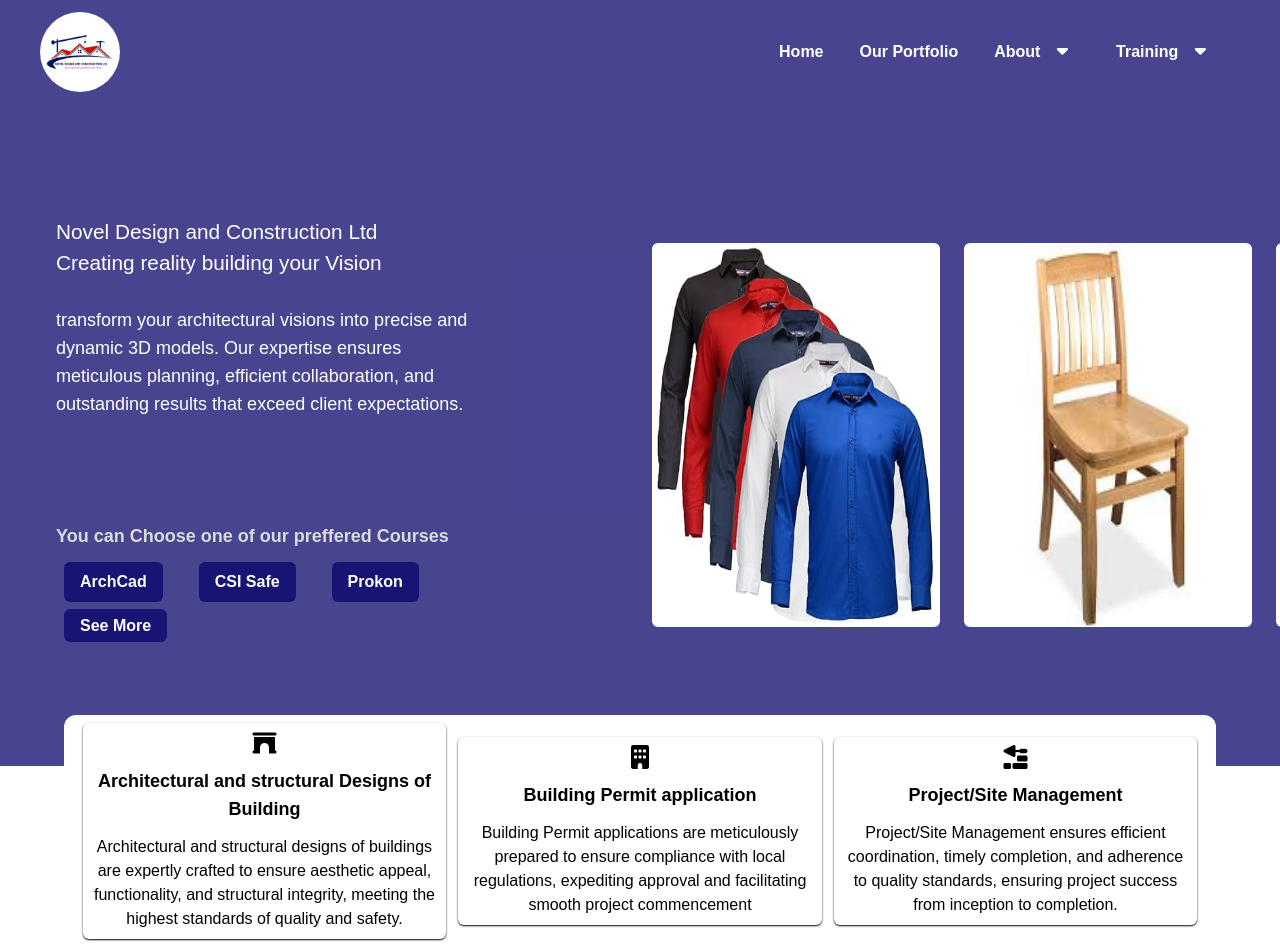
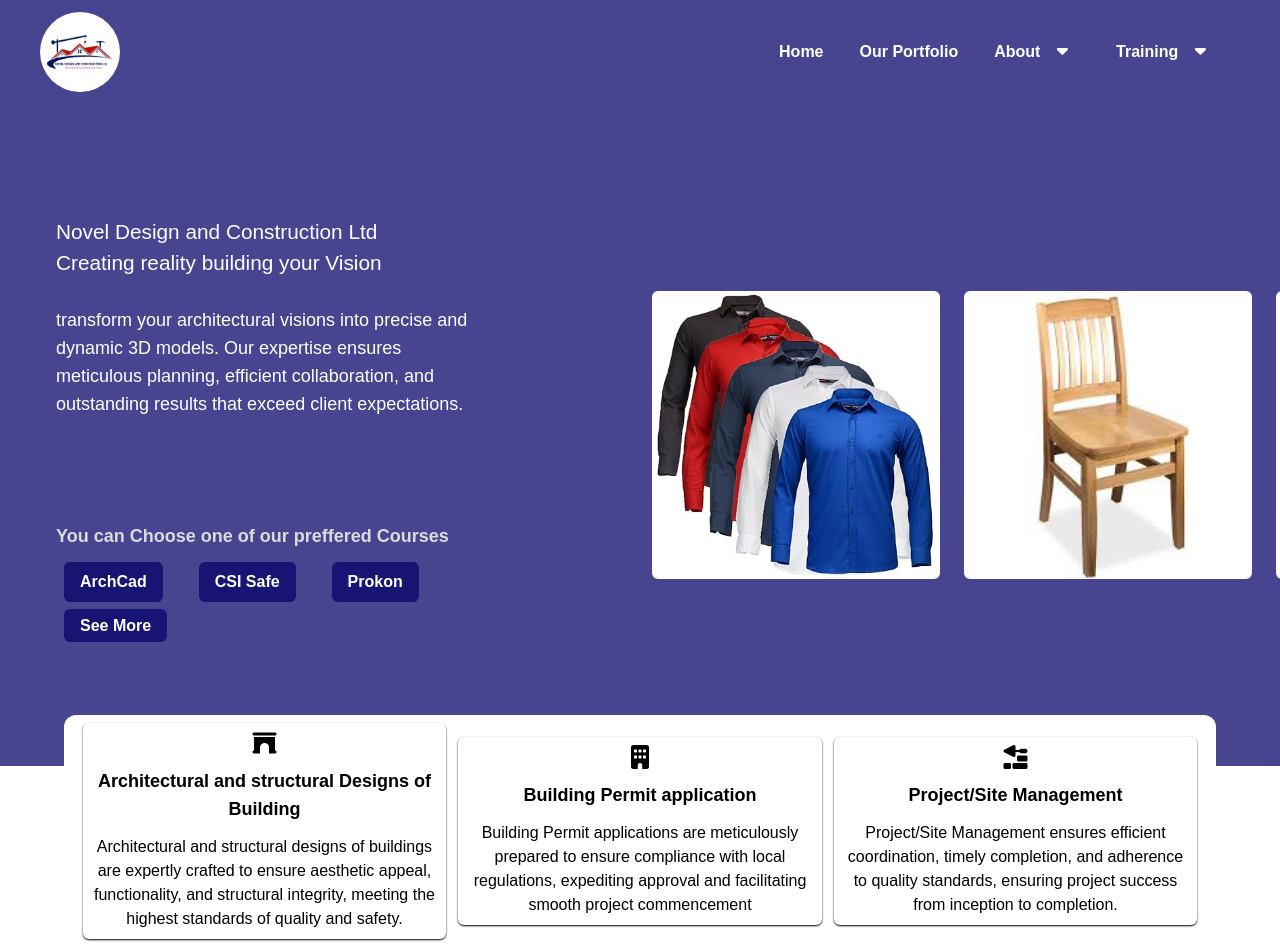
Before and after one commit to ngoga-innocent/Novel-Design-And-Construction, a Django app: page / in a window 1280 px wide. Shown: the top 946 px of the page. Run offline with Django 5.2, Linux system fonts and the light colour scheme; data comes from the database, SQL or seed files in the repository; some libraries are stand-ins or nearby versions.

Commit message:
size fixing

```diff
--- a/Home/templates/home.html
+++ b/Home/templates/home.html
@@ -31,23 +31,16 @@
       {% endif %}
     </div>
   </div>
-  <div class="flex-1 max-w-[90%] mx-auto mt-12 md:mt-0 md:max-w-[50%] relative">
-    <!-- <div class="flex flex-row justify-between">
-      <i
-        class="fa-solid fa-caret-left text-[3rem] text-primary absolute top-[50%] left-10"
-      ></i>
-      <i
-        class="fa-solid fa-caret-right text-xl absolute top-[50%] right-[30%]"
-      ></i>
-    </div> -->
+  <div class="flex-1 max-w-[90%] w-[90%] h-[90%] md:w-[50%] mx-auto mt-12 md:mt-0 md:max-w-[50%] relative">
+
     {% if actions %}
-    <div class="flex flex-row overflow-scroll max-w-[100%]">
+    <div class="flex flex-row h-[100%] overflow-x-scroll max-w-[100%]">
       {% for action in actions %}
-      <div
-        class="min-w-72 h-96 rounded-md mx-3 overflow-x-hidden scrollbar_hidden"
+      <a href="{{action.thumbnail.url}}" target="_blank"
+        class="min-w-72 h-1/2 min-h-1/2 rounded-md mx-3 overflow-x-hidden scrollbar_hidden"
       >
-        <img class="w-[100%] h-[100%]" src="{{action.thumbnail.url}}" alt="" />
-      </div>
+        <img class="w-[100%] h-1/2 object-contain" src="{{action.thumbnail.url}} "  alt="" />
+    </a>
       {% endfor %}
     </div>
     {% endif %}
--- a/NDC/settings.py
+++ b/NDC/settings.py
@@ -17,7 +17,7 @@ BASE_DIR = Path(__file__).resolve().parent.parent
 SECRET_KEY = 'django-insecure-cdh^fimo(hyib@g3*4k8rk$5gnp6g12ht#i0kx%cbi3pdzc0+*'
 
 # SECURITY WARNING: don't run with debug turned on in production!
-DEBUG = True
+DEBUG = False
 
 ALLOWED_HOSTS = ['*']
 
```
Also changed, not shown: static/css/tailwind.css, 1 other file.
